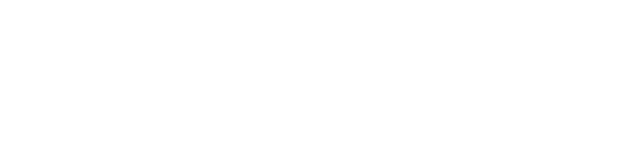
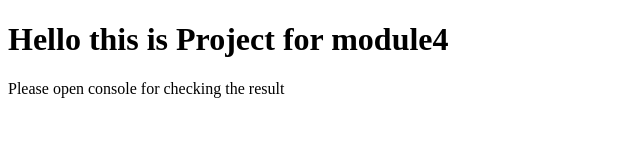
Before and after one commit to Wazecode/Coursera-HTML-CSS-and-JS-Projects, a plain HTML site: page module4-solution/index.html in a window 1280 px wide. Shown: the whole page, without its empty margins (0-640 px from the left). Drawn offline with Linux system fonts and the light colour scheme.

Commit message:
Added instructions in module4 html file

```diff
--- a/module4-solution/index.html
+++ b/module4-solution/index.html
@@ -11,6 +11,13 @@
     </head>
     <body>
 
+        <h1>
+            Hello this is Project for module4
+        </h1>
+        <p>
+            Please open console for checking the result
+        </p>
+
         <script type="text/javascript" src="bye.js"></script>
         <script type="text/javascript" src="hello.js"></script>
         <script type="text/javascript" src="script.js"></script>
```
